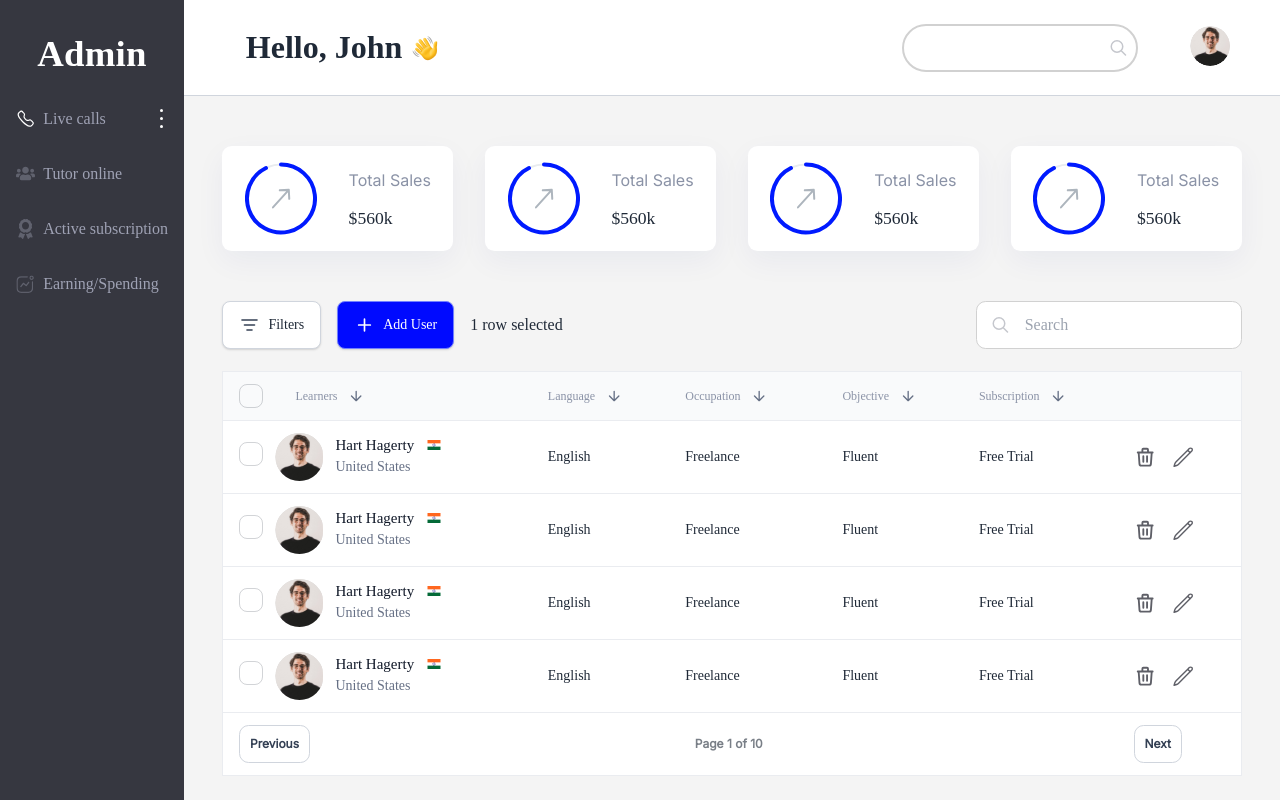
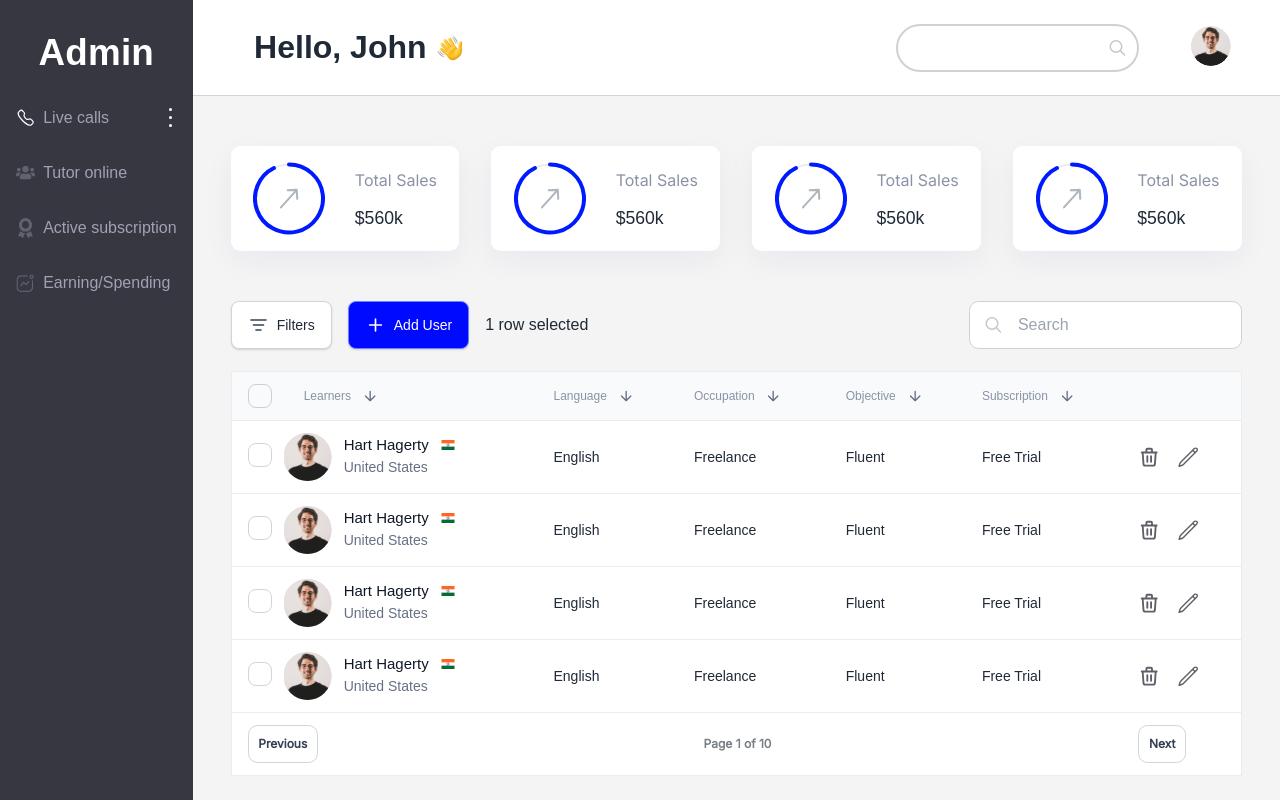
Before and after one commit to patrice012/dashboard-UI, a React (Vite) app: page / in a window 1280 px wide. Built offline with nearby package versions, Linux system fonts and the light colour scheme.

Commit message:
change checkbox color

```diff
--- a/src/styles/globals/_boilerplate.scss
+++ b/src/styles/globals/_boilerplate.scss
@@ -36,6 +36,11 @@ border-radius:var(--radius, 0.6rem);
   padding: 0 !important;
 }
 
+input[type="checkbox"]:checked::before {
+accent-color: var(--white-color) !important;
+background-color: var(--white-color);
+}
+
 // .drawer {
 //   position: fixed;
 //   top: 45px;
--- a/src/styles/index.css
+++ b/src/styles/index.css
@@ -73,15 +73,15 @@ a {
 }
 
 body {
-  font-family: Circular Std;
+  font-family: Circular Std, sans-serif;
 }
 
 .admin, .intro {
-  font-family: Product Sans;
+  font-family: Product Sans, sans-serif;
 }
 
 .card--text h4, tfoot th {
-  font-family: Inter;
+  font-family: Inter, sans-serif;
 }
 
 html {
@@ -117,6 +117,11 @@ button {
 
 .menu {
   padding: 0 !important;
+}
+
+input[type=checkbox]:checked::before {
+  accent-color: var(--white-color) !important;
+  background-color: var(--white-color);
 }
 
 .bg-main {
--- a/src/styles/utils/_font.scss
+++ b/src/styles/utils/_font.scss
@@ -1,5 +1,5 @@
 @import url('https://fonts.googleapis.com/css2?family=Inter&display=swap');
 
-$circular:Circular Std;
-$product-sans:Product Sans;
-$inter:Inter;
+$circular:Circular Std,sans-serif;
+$product-sans:Product Sans, sans-serif;
+$inter:Inter, sans-serif;
```
Also changed, not shown: 1 other file (tests, documents, lock files or other folders).
